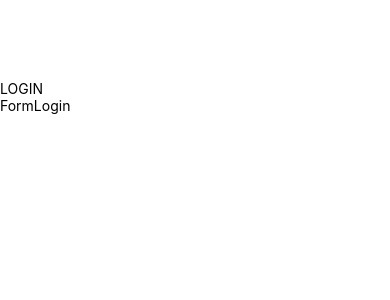
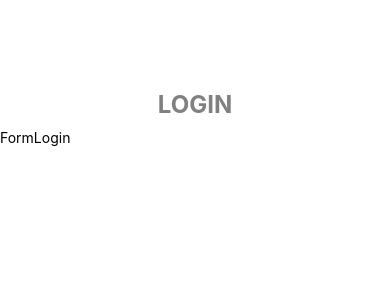
Before and after one commit to gustavocaldonho/sistema-igreja-app, a React Native app in the folder sistema-igreja-app/: screen / in a window 390 px wide. Shown: the top 300 px of the page. Built offline with nearby package versions, Linux system fonts and the light colour scheme.

Commit message:
login style stylization

```diff
--- a/sistema-igreja-app/App.js
+++ b/sistema-igreja-app/App.js
@@ -7,7 +7,7 @@ import Title from "./src/components/Title";
 export default function TabOneScreen() {
   return (
     <View style={styles.container}>
-      <StatusBar style="auto" />
+      <StatusBar backgroundColor="#C1CAD6" />
       <Title />
       <FormLogin />
     </View>
--- a/sistema-igreja-app/src/components/Title/style.js
+++ b/sistema-igreja-app/src/components/Title/style.js
@@ -0,0 +1,16 @@
+import { StyleSheet } from "react-native";
+
+const styles = StyleSheet.create({
+  boxTitle: {
+    alignItems: "center",
+    justifyContent: "center",
+    padding: 10,
+  },
+  textTitle: {
+    fontSize: 24,
+    fontWeight: "bold",
+    color: "gray",
+  },
+});
+
+export default styles;
```
